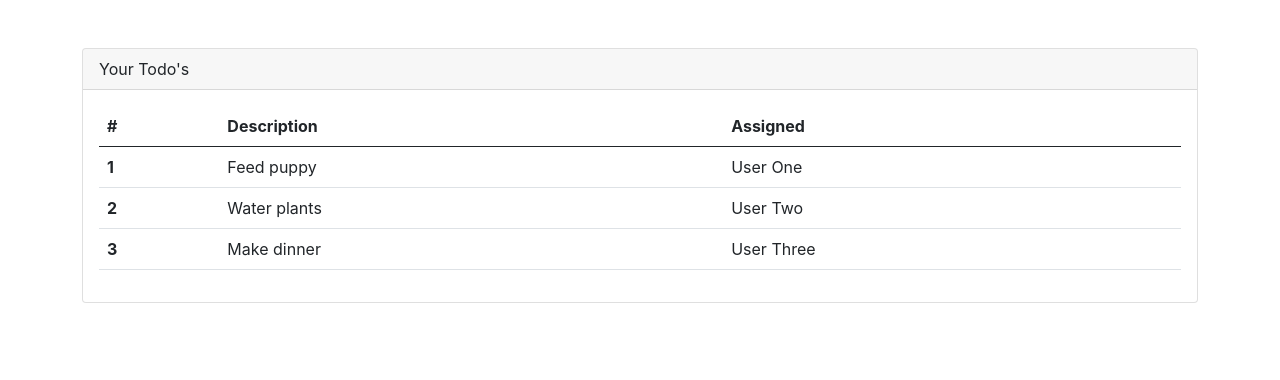
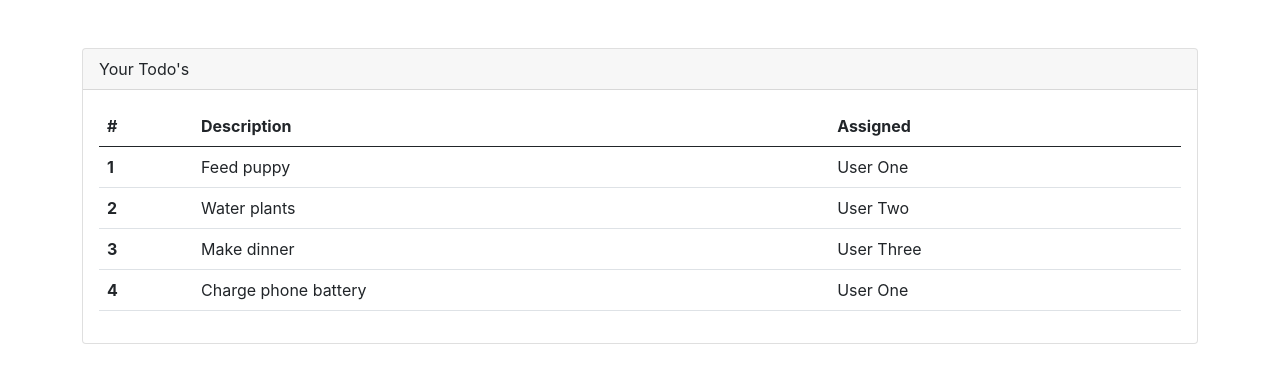
Before and after one commit to vinayvk31/myreact-todo, a React (Create React App) app in the folder react-todos/: page / in a window 1280 px wide. Shown: the top 380 px of the page. Built offline with nearby package versions, Linux system fonts and the light colour scheme.

Commit message:
React : Creation of second component and usage of rendering lists dynamically using map

```diff
--- a/react-todos/src/App.js
+++ b/react-todos/src/App.js
@@ -1,12 +1,13 @@
 import './App.css';
-import TodoRowItem from './components/TodoRowItem';
+import TodoTable from './components/TodoTable.js';
 
 function App() {
 
   const todos = [
     { rowNumber: 1, rowDescription: 'Feed puppy', rowAssigned: 'User One'},
     { rowNumber: 2, rowDescription: 'Water plants', rowAssigned: 'User Two'},
-    { rowNumber: 3, rowDescription: 'Make dinner', rowAssigned: 'User Three'}
+    { rowNumber: 3, rowDescription: 'Make dinner', rowAssigned: 'User Three'},
+    { rowNumber: 4, rowDescription: 'Charge phone battery', rowAssigned: 'User One'}
   ]
 
   return (
@@ -16,30 +17,7 @@
           Your Todo's
         </div>
         <div className="card-body">
-          <table className="table table-hover">
-            <thead>
-              <tr>
-                <th scope='col'>#</th>
-                <th scope='col'>Description</th>
-                <th scope='col'>Assigned</th>
-              </tr>
-            </thead>
-            <tbody>
-              <TodoRowItem
-                rowNumber = {todos[0].rowNumber}
-                rowDescription={todos[0].rowDescription}
-                rowAssigned={todos[0].rowAssigned}/>
-              <TodoRowItem
-                rowNumber = {todos[1].rowNumber}
-                rowDescription={todos[1].rowDescription}
-                rowAssigned={todos[1].rowAssigned}/>
-              <TodoRowItem
-                rowNumber = {todos[2].rowNumber}
-                rowDescription={todos[2].rowDescription}
-                rowAssigned={todos[2].rowAssigned}/>
-
-            </tbody>
-          </table>
+          <TodoTable todos={todos}/>
         </div>
       </div>
     </div>
--- /dev/null
+++ b/react-todos/src/components/TodoTable.js
@@ -0,0 +1,29 @@
+import TodoRowItem from "./TodoRowItem";
+
+function TodoTable(props){
+
+    const todos = props.todos;
+
+    return(
+        <table className="table table-hover">
+            <thead>
+                <tr>
+                    <th scope='col'>#</th>
+                    <th scope='col'>Description</th>
+                    <th scope='col'>Assigned</th>
+                </tr>
+            </thead>
+            <tbody>
+              {props.todos.map(todo => (
+                    <TodoRowItem
+                        rowNumber = {todo.rowNumber}
+                        rowDescription = {todo.rowDescription}
+                        rowAssigned = {todo.rowAssigned}
+                    />
+              ))}
+            </tbody>
+        </table>
+    )
+}
+
+export default TodoTable;
```
